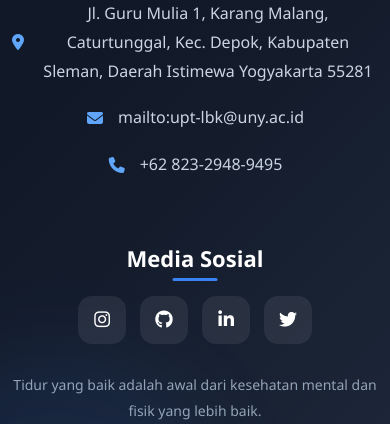
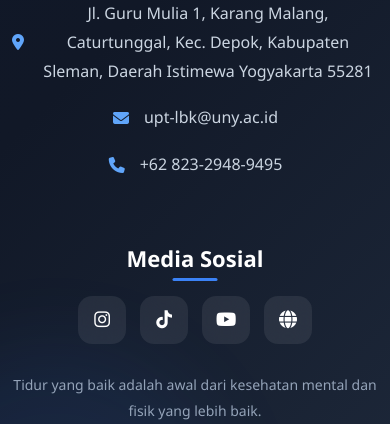
Before and after one commit to InnaPutri29/insomnia-expert-system, a Flask app: page /register in a window 390 px wide. Shown: the part 1400-1824 px from the top of the page. Run offline with Flask 3, Linux system fonts and the light colour scheme.

Commit message:
feat: add base template with responsive navbar, flash messages, and footer

```diff
--- a/templates/base.html
+++ b/templates/base.html
@@ -5,6 +5,7 @@
     <meta name="viewport" content="width=device-width, initial-scale=1.0" />
 
     <title>Insomnify</title>
+    <link rel="icon" href="{{ url_for('static', filename='image/logo2.png') }}" type="image/png">
 
     <!-- Bootstrap -->
     <link
@@ -250,12 +251,14 @@
 
               <p>
                 <i class="fa-solid fa-envelope"></i>
-                mailto:upt-lbk@uny.ac.id
+                <a href="mailto:upt-lbk@uny.ac.id" class="text-decoration-none" style="color: #CBD5E1;"> upt-lbk@uny.ac.id
+                </a>
               </p>
 
               <p>
                 <i class="fa-solid fa-phone"></i>
-                +62 823-2948-9495
+                <a href="https://wa.me/6282329489495" class="text-decoration-none" style="color: #CBD5E1;"> +62 823-2948-9495
+                </a>
               </p>
             </div>
           </div>
@@ -271,16 +274,16 @@
                 <i class="fab fa-instagram"></i>
               </a>
 
-              <a href="#">
-                <i class="fab fa-github"></i>
+              <a href="https://www.tiktok.com/@ulbkpuny">
+                <i class="fa-brands fa-tiktok"></i>
               </a>
 
-              <a href="#">
-                <i class="fab fa-linkedin-in"></i>
+              <a href="https://www.youtube.com/@ulbkuny">
+                <i class="fab fa-youtube"></i>
               </a>
 
-              <a href="#">
-                <i class="fab fa-twitter"></i>
+              <a href="https://upt-lbk.uny.ac.id/">
+                <i class="fa-solid fa-globe"></i>
               </a>
             </div>
 
```
